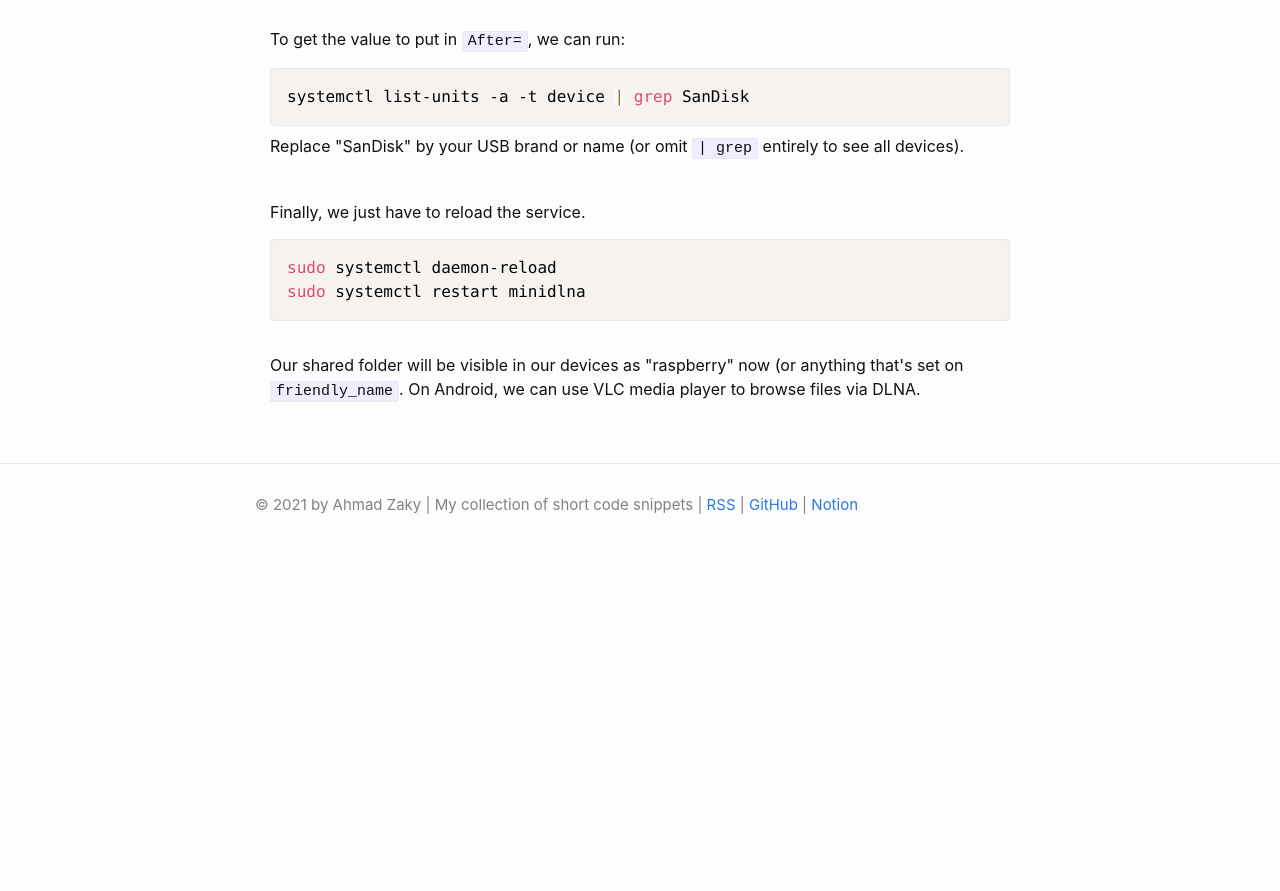
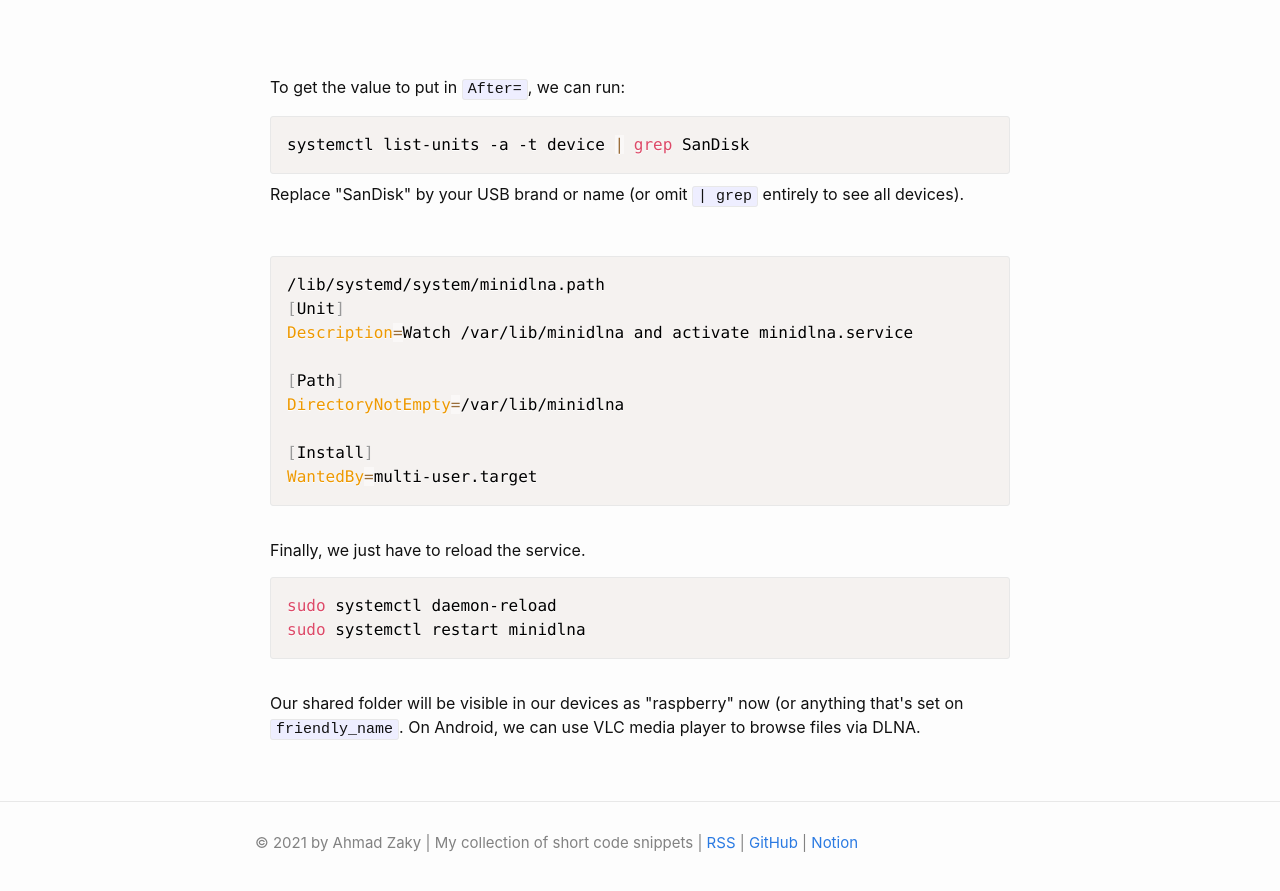
Before and after one commit to azaky/snippets, a Jekyll site: the page built from _posts/2021-07-02-raspberry-pi-media-server-with-mini-dlna.html, in a window 1280 px wide and 900 px high, scrolled down 1578 px. Shown: the top 891 px of the window. Built offline with Jekyll 4.4.1, drawn with Linux system fonts in a browser that asks for light colours; nearby versions of some CDN libraries; comment, search, counter and statistics services are not loaded; before the commit the page ends 2140 px from its top, so only the background shows below that.

Commit message:
sync_notion: Update "Raspberry Pi Media Server with Mini DLNA"
Signed-off-by: github-actions <41898282+github-actions[bot]@users.noreply.github.com>

```diff
--- a/_posts/2021-07-02-raspberry-pi-media-server-with-mini-dlna.html
+++ b/_posts/2021-07-02-raspberry-pi-media-server-with-mini-dlna.html
@@ -81,6 +81,8 @@ Group=root
 ExecStart=/usr/sbin/minidlnad -R -f $CONFIGFILE -P /run/minidlna/minidlna.pid $DAEMON_OPTS
 ...</code></pre>
   <div class="notion-blank"> </div>
+  <div class="notion-blank"> </div>
+  <div class="notion-blank"> </div>
   <div class="notion-text">To get the value to put in <code
       class="notion-inline-code">After=</code>, we can run:</div>
   <pre
@@ -88,6 +90,16 @@ ExecStart=/usr/sbin/minidlnad -R -f $CONFIGFILE -P /run/minidlna/minidlna.pid $D
   <div class="notion-text">Replace &quot;SanDisk&quot; by your USB brand or name
     (or omit <code class="notion-inline-code">| grep</code> entirely to see all
     devices).</div>
+  <div class="notion-blank"> </div>
+  <pre class="notion-code"><code class="language-Bash">/lib/systemd/system/minidlna.path
+[Unit]
+Description=Watch /var/lib/minidlna and activate minidlna.service
+
+[Path]
+DirectoryNotEmpty=/var/lib/minidlna
+
+[Install]
+WantedBy=multi-user.target</code></pre>
   <div class="notion-blank"> </div>
   <div class="notion-text">Finally, we just have to reload the service.</div>
   <pre class="notion-code"><code class="language-Bash">sudo systemctl daemon-reload
--- a/posts.json
+++ b/posts.json
@@ -1,5 +1,5 @@
 {
-  "last_sync": "2021-07-01T18:53:30.929Z",
+  "last_sync": "2021-07-01T19:01:03.408Z",
   "posts": [
     {
       "id": "97f6ce61-f214-4a6a-970c-a1f4cb31048e",
@@ -41,7 +41,7 @@
       "title": "Raspberry Pi Media Server with Mini DLNA",
       "filename": "2021-07-02-raspberry-pi-media-server-with-mini-dlna.html",
       "date": "2021-07-02T00:00:00.000Z",
-      "last_edited_time": "2021-07-01T18:53:00.000Z"
+      "last_edited_time": "2021-07-01T19:00:00.000Z"
     }
   ]
 }
```
